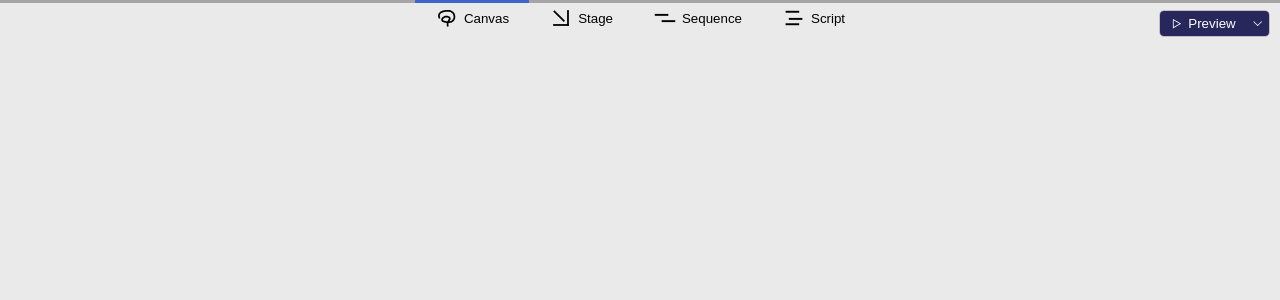
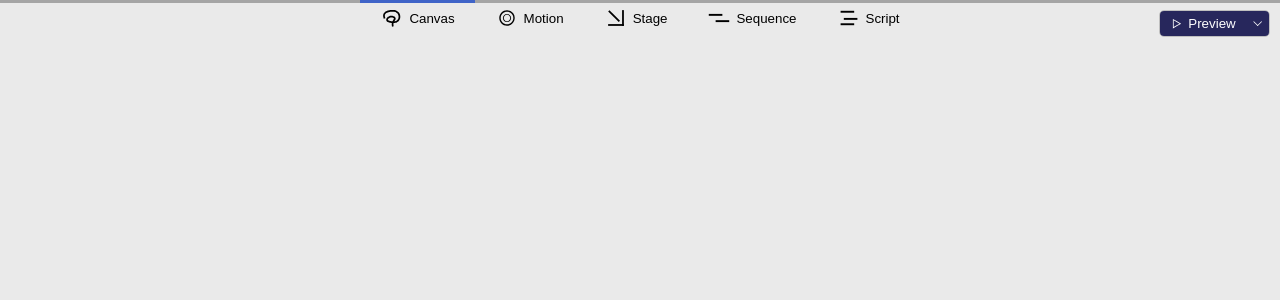
Before and after one commit to avesia/avesia, a React (Vite) app in the folder avesia-web/: page / in a window 1280 px wide. Shown: the top 300 px of the page. Built offline with nearby package versions, Linux system fonts and the light colour scheme.

Commit message:
[web] Add motion menu.

```diff
--- a/avesia-web/src/ui/components/HeaderBar.tsx
+++ b/avesia-web/src/ui/components/HeaderBar.tsx
@@ -1,4 +1,4 @@
-import { Canvas, Code, Sequence, Stage } from "../icons/icons";
+import { Canvas, Code, Motion, Sequence, Stage } from "../icons/icons";
 
 export default function HeaderBar() {
     return (
@@ -11,6 +11,12 @@ export default function HeaderBar() {
                             <Canvas />
                         </div>
                         <p className="headerbar_menu_item_label">Canvas</p>
+                    </button>
+                    <button className="headerbar_menu_item">
+                        <div className="headerbar_menu_item_icon wrap-blockicon">
+                            <Motion />
+                        </div>
+                        <p className="headerbar_menu_item_label">Motion</p>
                     </button>
                     <button className="headerbar_menu_item">
                         <div className="headerbar_menu_item_icon wrap-blockicon">
```
